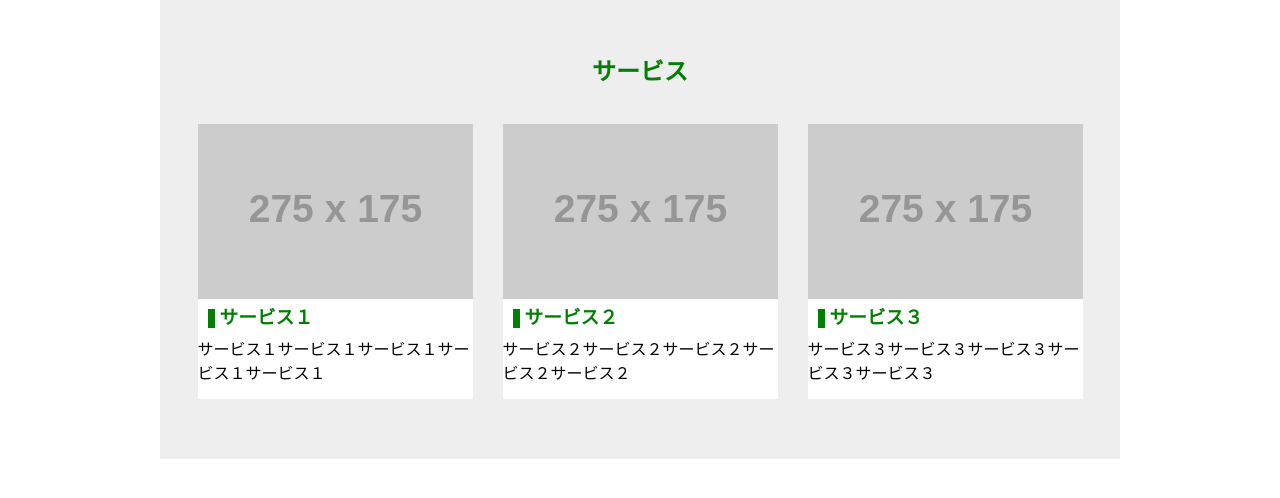
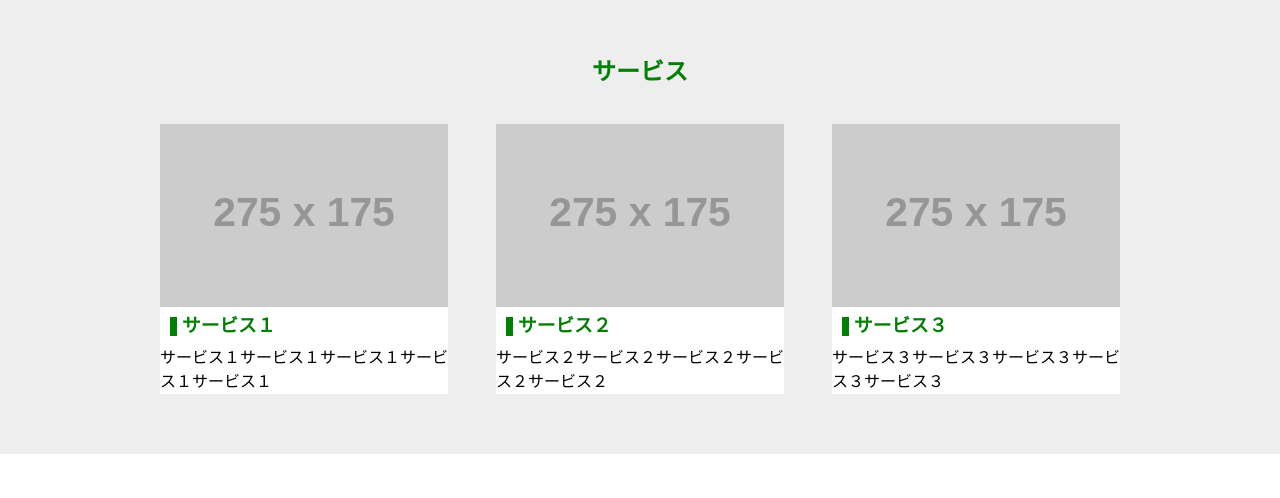
Before and after one commit to momokaaa-prog/works3, a plain HTML site: page work3-2/index.html in a window 1280 px wide. Drawn offline with Linux system fonts and the light colour scheme; placeholder pictures from the web are drawn by us.

Commit message:
課題3再提出

```diff
--- a/work3-2/css/style.css
+++ b/work3-2/css/style.css
@@ -1,5 +1,4 @@
 .container{
-    max-width: 960px;
     background-color: #eeeeee;
     margin: 0 auto;
     padding: 60px 0;
@@ -13,15 +12,14 @@ h2{
 }
 
 ul{
+    max-width: 960px;
     display: flex;
     margin: 0 auto;
-    gap: 30px;
-    justify-content: center;
+    justify-content: space-between;
 }
 
 li{
-    width: 275px;
-    height: 275px;
+    width: 30%;
     background-color: white;
 }
 
@@ -39,10 +37,12 @@ p{
 @media screen and (max-width: 400px){
  ul{
     flex-direction: column;
+    gap: 30px;
  }
 
  li{
     margin: 0 auto;
+    width: 100%;
  }
 
 }
```
